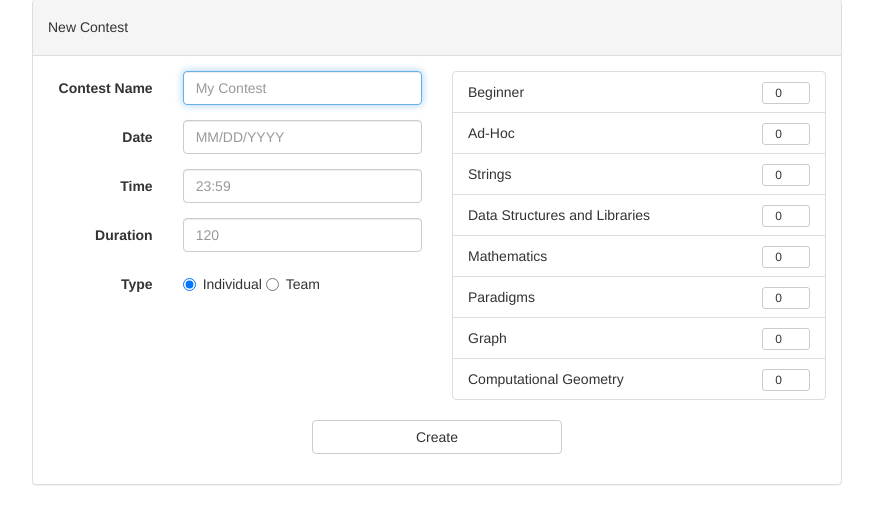
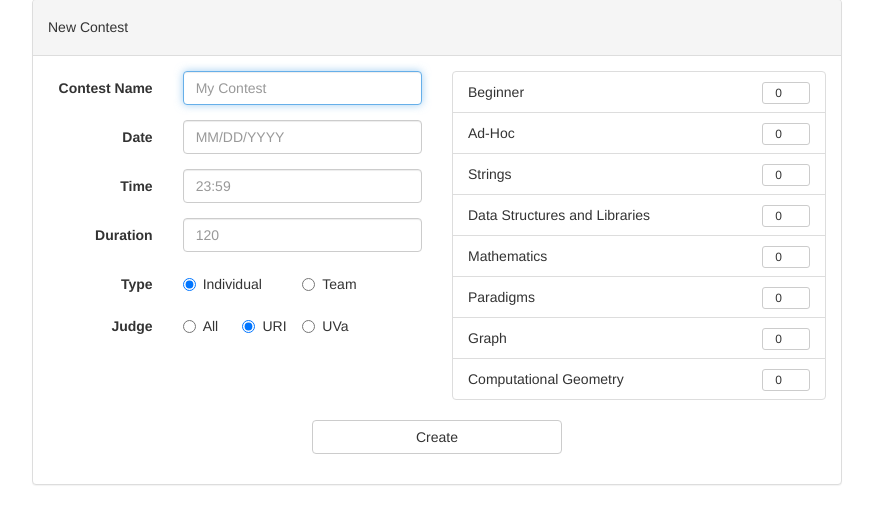
Before and after one commit to sauloantuness/bang, a Django app: page /contests/new/ in a window 1280 px wide. Shown: the part 73-597 px from the top of the page, without its empty margins (203-1076 px from the left). Run offline with Django 3.2, Linux system fonts and the light colour scheme; the visitor is signed in with stand-in values (Sample User, id 1); some libraries are stand-ins or nearby versions.

Commit message:
Add uva problems to contest

```diff
--- a/bang/contests/templates/contests/contests-new.html
+++ b/bang/contests/templates/contests/contests-new.html
@@ -45,13 +45,32 @@
 										<label class="col-xs-4 control-label">Type</label>
 										<div class="col-xs-8">
 											<div class="radio">
-												 <label>
-												 	<input type="radio" name="type" value="0" checked>
+												 <label class="col-xs-6">
+												 	<input type="radio" name="team" value="0" checked>
 												 	Individual
 												 </label>
-												 <label>
-												 	<input type="radio" name="type" value="1">
+												 <label class="col-xs-6">
+												 	<input type="radio" name="team" value="1">
 												 	Team
+												 </label>
+											</div>
+										</div>
+									</div>
+									<div class="form-group">
+										<label class="col-xs-4 control-label">Judge</label>
+										<div class="col-xs-8">
+											<div class="radio">
+												<label class="col-xs-3">
+													<input type="radio" name="judge" value="all">
+													All
+												</label>
+												 <label class="col-xs-3">
+												 	<input type="radio" name="judge" value="uri" checked>
+												 	URI
+												 </label>
+												 <label class="col-xs-3">
+												 	<input type="radio" name="judge" value="uva">
+												 	UVa
 												 </label>
 											</div>
 										</div>
--- a/bang/contests/views.py
+++ b/bang/contests/views.py
@@ -174,6 +174,8 @@ def contestsNew(request):
 		c.date = datetime.strptime(request.POST['date'] + ' ' + request.POST['time'], "%m/%d/%Y %H:%M")
 		c.duration = int(request.POST['duration'])
 		c.owner = request.user.profile
+		c.team = bool(int(request.POST['team']))
+		c.judge = request.POST['judge']
 		c.B = int(request.POST['B'])
 		c.A = int(request.POST['A'])
 		c.S = int(request.POST['S'])
@@ -196,6 +198,8 @@ def contestsEdit(request, contest_id):
 		c.name = request.POST['name']
 		c.date = datetime.strptime(request.POST['date'] + ' ' + request.POST['time'], "%m/%d/%Y %H:%M")
 		c.duration = int(request.POST['duration'])
+		c.team = bool(int(request.POST['team']))
+		c.judge = request.POST['judge']
 		c.B = int(request.POST['B'])
 		c.A = int(request.POST['A'])
 		c.S = int(request.POST['S'])
```
Also changed, not shown: bang/contests/templates/contests/contests-contest.html (+12 -6 lines), bang/contests/templates/contests/contests-edit.html (+34 -0 lines), bang/home/models.py (+7 -0 lines).
